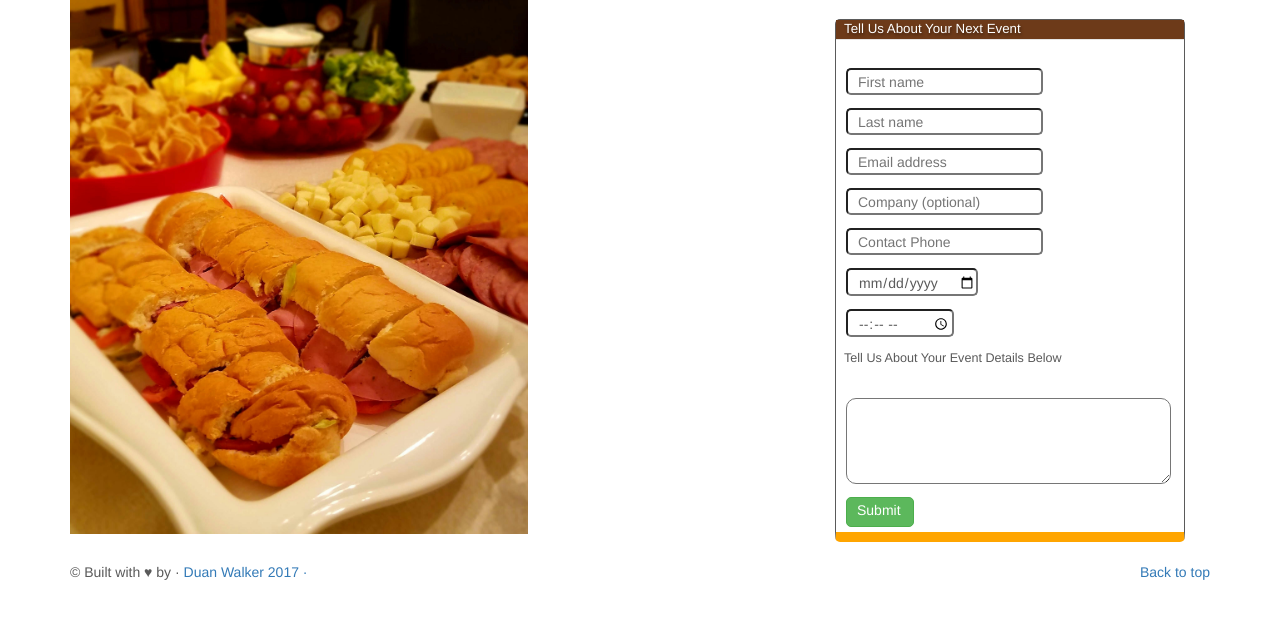
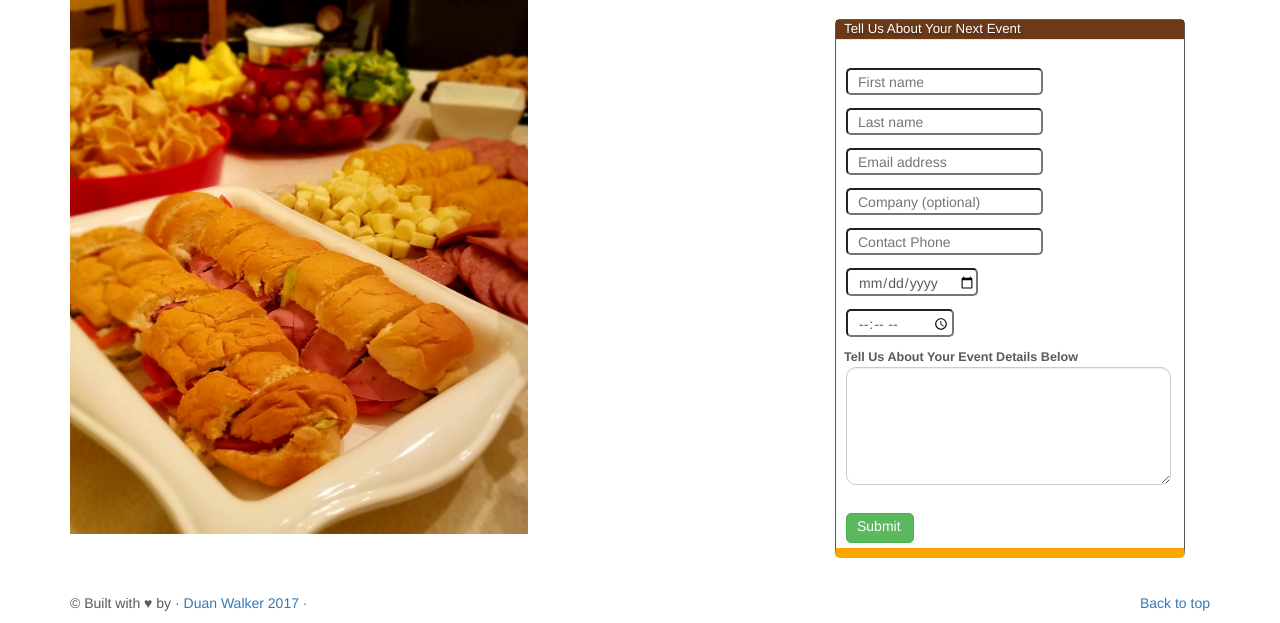
Before and after one commit to duanwalker/MyGirlsCatering, a PHP site: page / in a window 1280 px wide. Shown: the part 2987-3610 px from the top of the page. Before the commit the page ends 3567 px from the top, so only its background shows below. Run offline with PHP 8.4, Linux system fonts and the light colour scheme; some libraries are stand-ins or nearby versions; some web fonts are replaced.

Commit message:
fixing form details

```diff
--- a/MyGirls.html
+++ b/MyGirls.html
@@ -194,10 +194,11 @@
       <div class="#">
       <div class="row featurette ">
         <div class="col-md-7 col-md-push-5">
-          <div class="newUserForm">
-          <form action="createUserPg.html" id="userForm">
+          <div class="newUserForm form-group">
+          <form action="createUserPg.html" id="userForm" class="form-horizontal">
             <fieldset>
               <legend>Tell Us About Your Next Event</legend>
+              <div class="">
               <input type="text" name="firstname" placeholder="First name"></br>
               <input type="text" name="lastname" placeholder="Last name"><br>
               <input type="email" name="email" placeholder="Email address"><br>
@@ -205,9 +206,10 @@
               <input type='tel' name="phone" pattern='[\+]\d{3}[\(]\d{3}[\)]\d{4}[\-]\d{4}' title='Phone Number (Format:(999)9999-9999)' placeholder="Contact Phone"> <br>
               <input type="date" name="eventDate" placeholder="Event Date"><br>
               <input type="time" name="eventTime" placeholder="Event Time"><br>
-              <p>Tell Us About Your Event Details Below</p><br>
-              <textarea style="border-radius:10px;margin-left:10px;width:325px; " rows="4" cols="40" name="details" form="userForm" wrap="soft"></textarea><br>
+              <label class="control-label" for="inputLarge">Tell Us About Your Event Details Below</label><br>
+              <textarea style="border-radius:10px;margin-left:10px;width:325px; " rows="4" cols="40" name="details" form="userForm" wrap="soft" class="form-control input-lg"></textarea><br>
               <input type="submit" class="btn btn-success" value="Submit">
+              </div>
             </fieldset>
           </form>
         </div>
--- a/assets/css/MyGirls.css
+++ b/assets/css/MyGirls.css
@@ -207,7 +207,7 @@ text-shadow: 0px 1px 1px darkgrey;
   margin-bottom:5px;
   border-radius: 0.5rem;
 }
-.newUserForm p{
+.newUserForm label{
      font-size:0.90em;
      padding-left: 8px;
      padding-top:8px;
```
